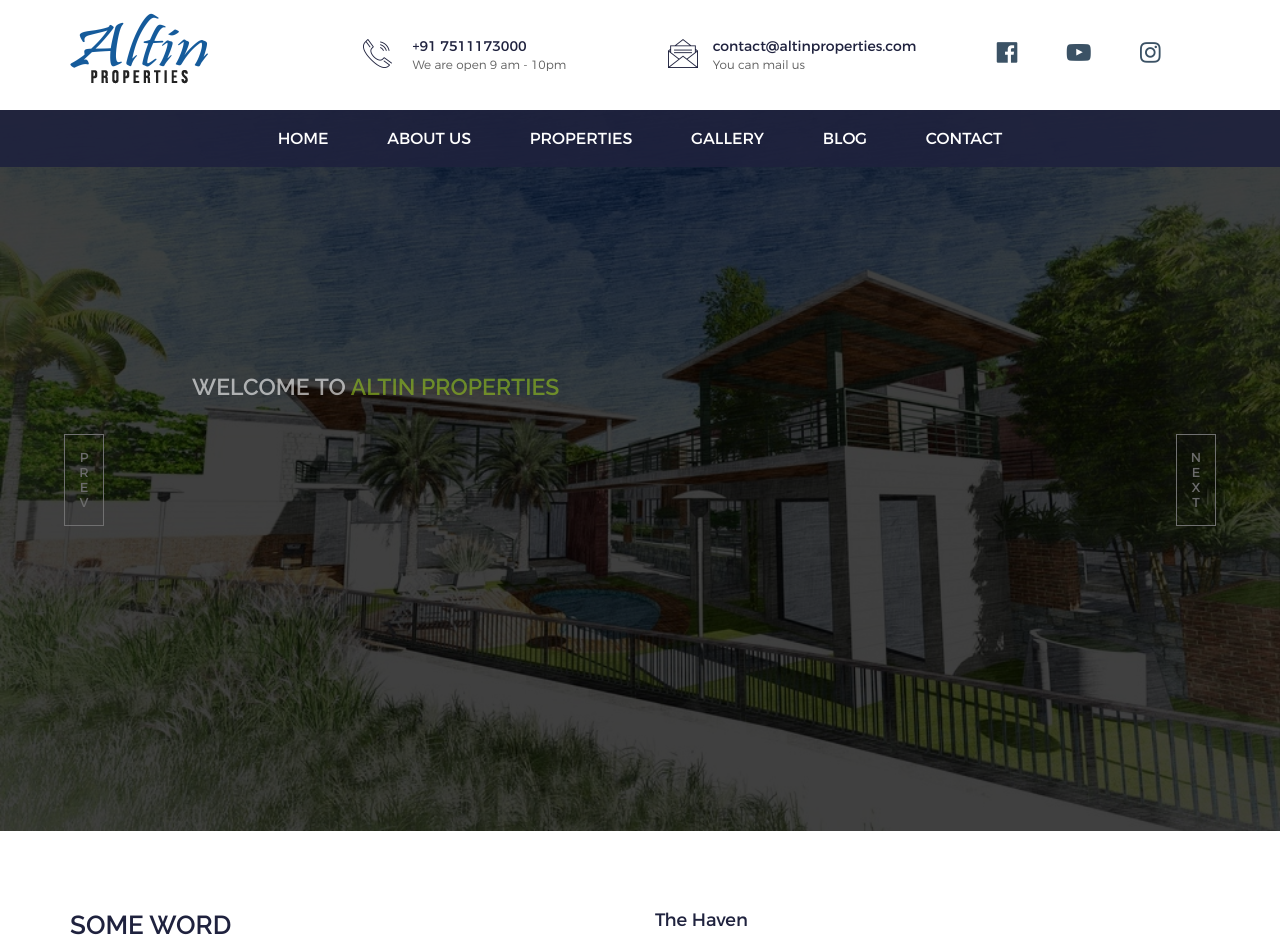
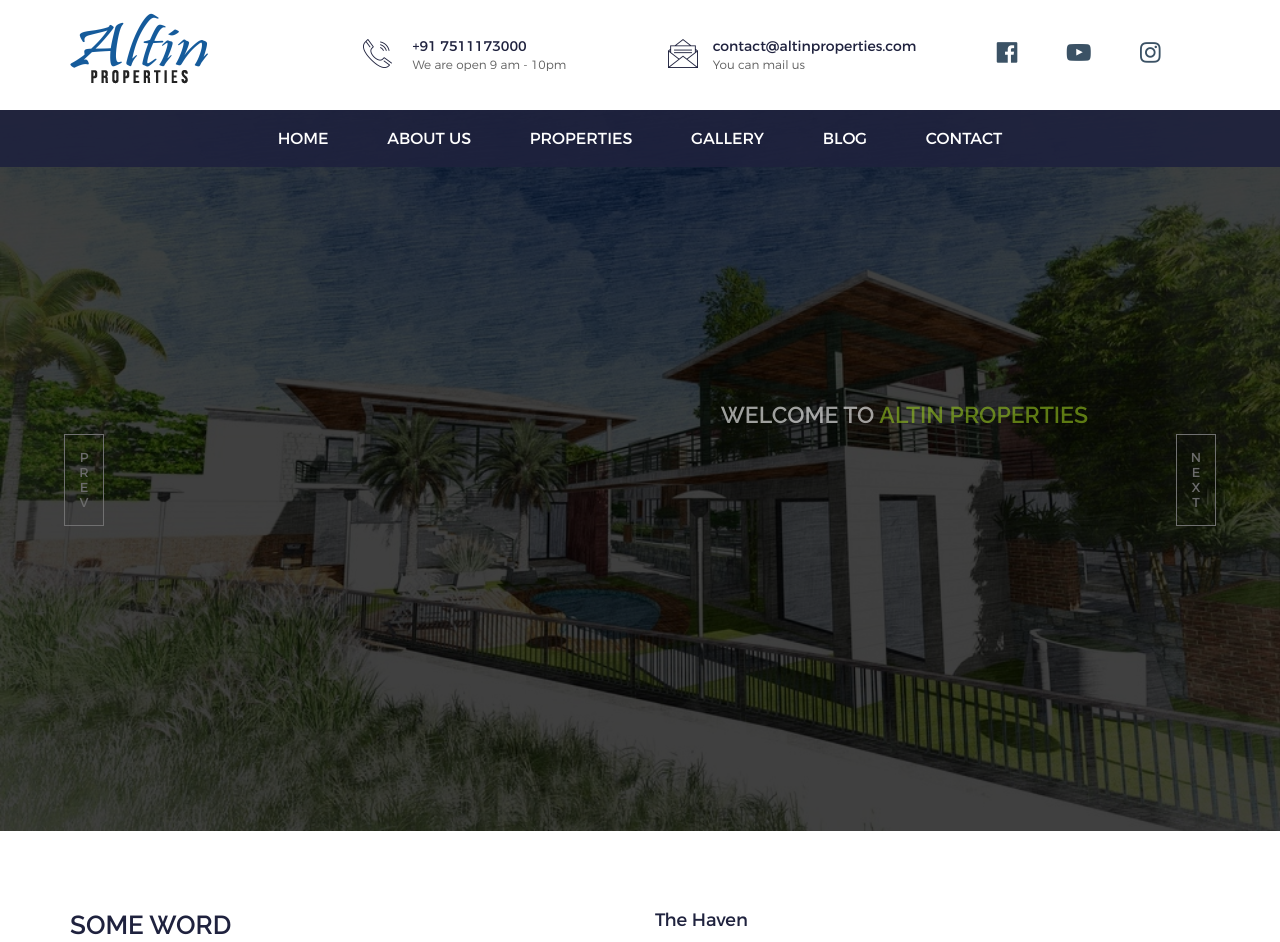
Before and after one commit to altinproperties/altinproperties.github.io, a Jekyll site: the page built from index.html, in a window 1280 px wide. Shown: the top 942 px of the page. Built offline with Jekyll 4.4.1, drawn with Linux system fonts in a browser that asks for light colours.

Commit message:
Added All Slider Images

```diff
--- a/css/shortcode/slider.css
+++ b/css/shortcode/slider.css
@@ -29,7 +29,7 @@
   position: absolute;
   right: 0;
   top: 50%;
-  transform: translateY(-44%);
+  transform: translateY(-55%);
   width: calc(100% - 40%);
 }
 
--- a/index.html
+++ b/index.html
@@ -18,16 +18,19 @@
                     <img src="images/slider/1.jpg" alt="" title="#slider-direction-1"  />
                     <img src="images/slider/2.jpg" alt="" title="#slider-direction-2"  />
                     <img src="images/slider/3.jpg" alt="" title="#slider-direction-3"  />
+                    <img src="images/slider/4.jpg" alt="" title="#slider-direction-4"  />
+                    <img src="images/slider/5.jpg" alt="" title="#slider-direction-5"  />
+                    <img src="images/slider/6.jpg" alt="" title="#slider-direction-6"  />
                 </div>
                 <!-- direction 1 -->
                 <div id="slider-direction-1" class="slider-direction">
-                    <div class="slider-content text-center">
+                        <div class="slider-content text-right">
                                 <div class="wow fadeInUp" data-wow-duration="1s" data-wow-delay="0.5s">
                                     <h4 class="slider-1-title-1">Welcome to <span>Altin Properties</span></h4>
                                 </div>
-                        <div class="wow fadeInUp" data-wow-duration="1s" data-wow-delay="1s">
+                                <!-- <div class="wow fadeInUp" data-wow-duration="1s" data-wow-delay="1s">
                                     <h1 class="slider-1-title-2">FIND YOUR DREAM HOUSE WITH US</h1>
-                        </div>
+                                </div> -->
                                 <div class="wow fadeInUp" data-wow-duration="1s" data-wow-delay="1.5s">
                                     <p class="slider-1-desc">Lorem consectetur adipiscing elit, sed do eiusmod tempor dolor sit amet <br> contetur  adipiscing elit, sed do  eiusmod tempor incididunt </p>
                                 </div>
@@ -38,13 +41,13 @@
                     </div>
                 <!-- direction 2 -->
                 <div id="slider-direction-2" class="slider-direction">
-                    <div class="slider-content text-left">
+                        <div class="slider-content text-right">
                                 <div class="wow fadeInUp" data-wow-duration="1s" data-wow-delay="0.5s">
                                     <h4 class="slider-1-title-1">Welcome to <span>Altin Properties</span></h4>
                                 </div>
-                        <div class="wow fadeInUp" data-wow-duration="1s" data-wow-delay="1s">
+                                <!-- <div class="wow fadeInUp" data-wow-duration="1s" data-wow-delay="1s">
                                     <h1 class="slider-1-title-2">FIND YOUR DREAM HOUSE WITH US</h1>
-                        </div>
+                                </div> -->
                                 <div class="wow fadeInUp" data-wow-duration="1s" data-wow-delay="1.5s">
                                     <p class="slider-1-desc">Lorem consectetur adipiscing elit, sed do eiusmod tempor dolor sit amet <br> contetur  adipiscing elit, sed do  eiusmod tempor incididunt </p>
                                 </div>
@@ -53,15 +56,66 @@
                                 </div>
                         </div>
                 </div>
-                <!-- direction 2 -->
+                <!-- direction 3 -->
                 <div id="slider-direction-3" class="slider-direction">
                         <div class="slider-content text-right">
                                 <div class="wow fadeInUp" data-wow-duration="1s" data-wow-delay="0.5s">
                                     <h4 class="slider-1-title-1">Welcome to <span>Altin Properties</span></h4>
                                 </div>
-                        <div class="wow fadeInUp" data-wow-duration="1s" data-wow-delay="1s">
+                                <!-- <div class="wow fadeInUp" data-wow-duration="1s" data-wow-delay="1s">
                                     <h1 class="slider-1-title-2">FIND YOUR DREAM HOUSE WITH US</h1>
+                                </div> -->
+                                <div class="wow fadeInUp" data-wow-duration="1s" data-wow-delay="1.5s">
+                                    <p class="slider-1-desc">Lorem consectetur adipiscing elit, sed do eiusmod tempor dolor sit amet <br> contetur  adipiscing elit, sed do  eiusmod tempor incididunt </p>
                                 </div>
+                                <div class="wow fadeInUp" data-wow-duration="1s" data-wow-delay="2s">
+                                    <a class="slider-button mt-40" href="#">Read More</a>
+                                </div>
+                        </div>
+                </div>
+                <!-- direction 4 -->
+                <div id="slider-direction-4" class="slider-direction">
+                        <div class="slider-content text-right">
+                                <div class="wow fadeInUp" data-wow-duration="1s" data-wow-delay="0.5s">
+                                    <h4 class="slider-1-title-1">Welcome to <span>Altin Properties</span></h4>
+                                </div>
+                                <!-- <div class="wow fadeInUp" data-wow-duration="1s" data-wow-delay="1s">
+                                    <h1 class="slider-1-title-2">FIND YOUR DREAM HOUSE WITH US</h1>
+                                </div> -->
+                                <div class="wow fadeInUp" data-wow-duration="1s" data-wow-delay="1.5s">
+                                    <p class="slider-1-desc">Lorem consectetur adipiscing elit, sed do eiusmod tempor dolor sit amet <br> contetur  adipiscing elit, sed do  eiusmod tempor incididunt </p>
+                                </div>
+                                <div class="wow fadeInUp" data-wow-duration="1s" data-wow-delay="2s">
+                                    <a class="slider-button mt-40" href="#">Read More</a>
+                                </div>
+                        </div>
+                </div>
+                <!-- Direction 5 -->
+                <div id="slider-direction-5" class="slider-direction">
+                        <div class="slider-content text-right">
+                                <div class="wow fadeInUp" data-wow-duration="1s" data-wow-delay="0.5s">
+                                    <h4 class="slider-1-title-1">Welcome to <span>Altin Properties</span></h4>
+                                </div>
+                                <!-- <div class="wow fadeInUp" data-wow-duration="1s" data-wow-delay="1s">
+                                    <h1 class="slider-1-title-2">FIND YOUR DREAM HOUSE WITH US</h1>
+                                </div> -->
+                                <div class="wow fadeInUp" data-wow-duration="1s" data-wow-delay="1.5s">
+                                    <p class="slider-1-desc">Lorem consectetur adipiscing elit, sed do eiusmod tempor dolor sit amet <br> contetur  adipiscing elit, sed do  eiusmod tempor incididunt </p>
+                                </div>
+                                <div class="wow fadeInUp" data-wow-duration="1s" data-wow-delay="2s">
+                                    <a class="slider-button mt-40" href="#">Read More</a>
+                                </div>
+                        </div>
+                </div>
+                <!-- Direction 6 -->
+                <div id="slider-direction-6" class="slider-direction">
+                        <div class="slider-content text-right">
+                                <div class="wow fadeInUp" data-wow-duration="1s" data-wow-delay="0.5s">
+                                    <h4 class="slider-1-title-1">Welcome to <span>Altin Properties</span></h4>
+                                </div>
+                                <!-- <div class="wow fadeInUp" data-wow-duration="1s" data-wow-delay="1s">
+                                    <h1 class="slider-1-title-2">FIND YOUR DREAM HOUSE WITH US</h1>
+                                </div> -->
                                 <div class="wow fadeInUp" data-wow-duration="1s" data-wow-delay="1.5s">
                                     <p class="slider-1-desc">Lorem consectetur adipiscing elit, sed do eiusmod tempor dolor sit amet <br> contetur  adipiscing elit, sed do  eiusmod tempor incididunt </p>
                                 </div>
```
Lines whose indentation alone changed are shown as unchanged.
